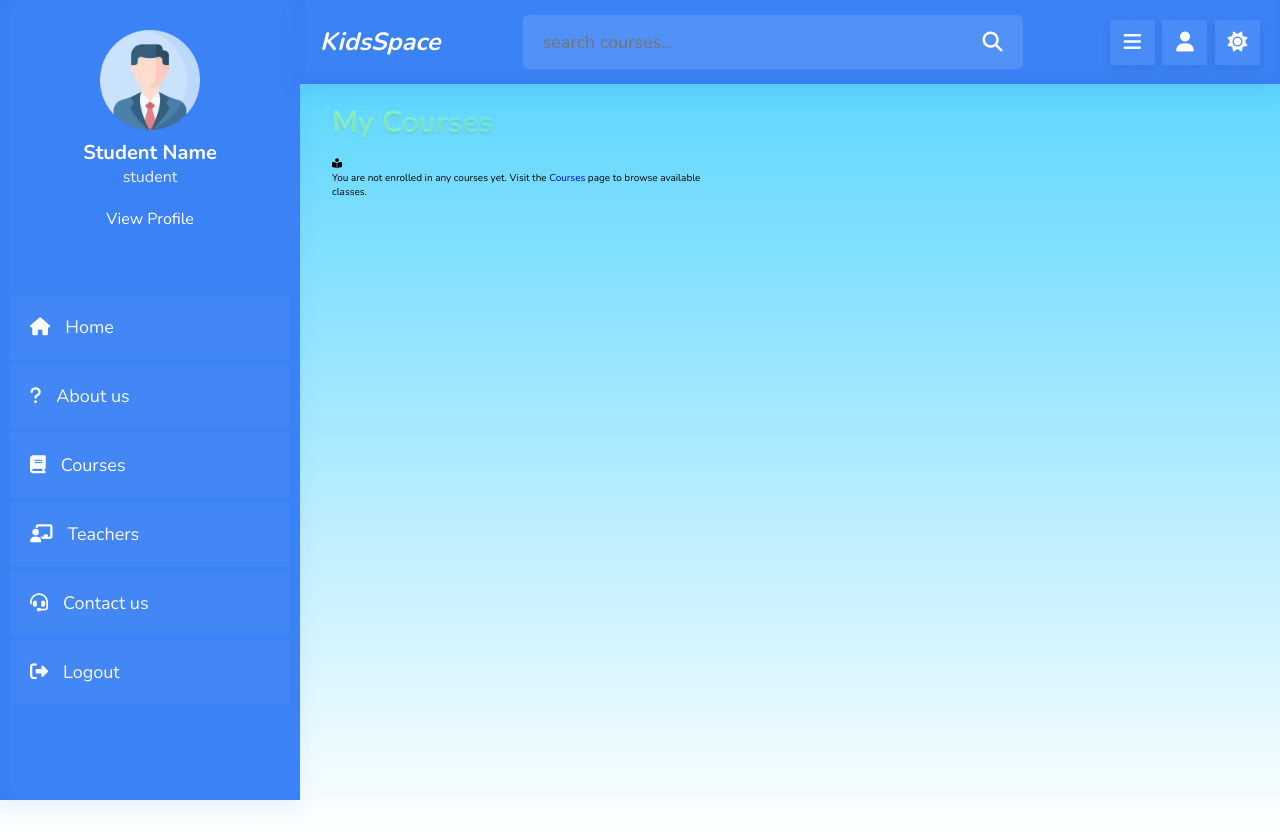
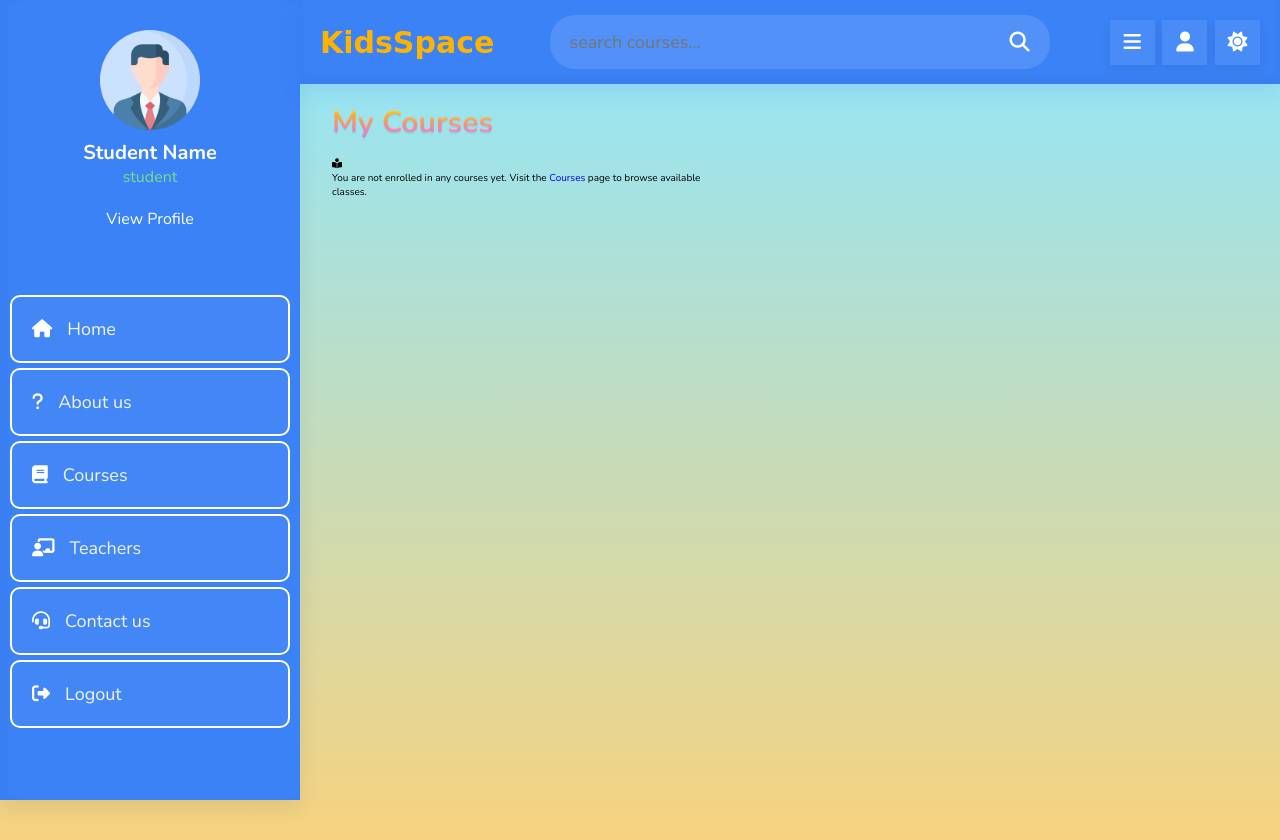
Before and after one commit to takucan1/SE-KidsSpace, a PHP site: page /studentpage/courses.php in a window 1280 px wide. Run offline with PHP 8.4, Linux system fonts and the light colour scheme; the visitor is signed in with stand-in values (Sample User, id 1).

Commit message:
Update CSS variables and styles for courses page

```diff
--- a/studentpage/courses.css
+++ b/studentpage/courses.css
@@ -3,8 +3,9 @@
 *:root{
     --main--color:#3b82f6;
     --main-dark:#2563eb;
-    --gradient-start:#4dd2ff;
-    --gradient-end:#ffffff;
+    --gradient-start:#8EE7FF;
+    --gradient-middle:#A5EECF;
+    --gradient-end:#F6D27F;
     --red:#c0392b;
     --orange:#FFD42A;
     --white:#ffffff;
@@ -54,7 +55,7 @@ body.dark{
 }
 
 *::-webkit-scrollbar-thumb{
-    background-color:var(--main--color);
+    background-color:rgb(57, 135, 165);
 }
 
 html{
@@ -184,15 +185,15 @@ section{
 }
 
 .header .flex .logo{
-    font-size: 2.5rem;
-    color: var(--white);
-    font-weight: bolder;
-    font-style: italic;
+font-size: 30px;
+    font-weight: bold;
+    color: #ffb301;
+    font-family: cursive;
 }
 
 .header .flex .search-form{
     width: 50rem;
-    border-radius: .5rem;
+    border-radius: 2.5rem;
     display: flex;
     align-items: center;
     gap: 2rem;
@@ -349,10 +350,9 @@ section{
     border-right: none;
     border-top-right-radius: 0;
     border-bottom-right-radius: 2.6rem;
-    box-shadow: 0 .8rem 2rem rgba(37,99,235,0.08), inset .6rem 0 1.2rem rgba(0,0,0,0.02);
+    box-shadow: 0 .8rem 2rem rgba(0, 17, 50, 0.08), inset .6rem 0 1.2rem rgba(7, 6, 6, 0.02);
     overflow-y: auto;
 }
-/* Sidebar scrollbar styles */
 .side-bar::-webkit-scrollbar {
     width: .8rem;
 }
@@ -387,7 +387,7 @@ section{
 }
 
 .side-bar .profile span{
-    color: rgba(255,255,255,0.9);
+    color: rgba(130, 230, 128, 0.9);
     font-size: 1.6rem;
 }
 
@@ -406,18 +406,23 @@ section{
 /* Make navbar links more pill-like (bobbly) */
 .side-bar .navbar a{
     display: block;
-    padding: 1.2rem 1.6rem;
-    margin: .6rem 0;
+    padding: 2rem;
+    margin: .5rem 0;
     font-size: 1.8rem;
     border-radius: 1.6rem;
     background: rgba(255,255,255,0.04);
     transition: transform .14s ease, background .14s ease;
+
+}
+.side-bar .navbar a {
+    border: 2px solid #fff; /* thickness + color */
+    border-radius: 10px;     /* optional — for rounded corners */
+    padding: 10px;
+    display: block;
+    margin-bottom: 10px;
 }
 
-.side-bar .navbar a:hover{
-    transform: translateX(6px);
-    background: rgba(255,255,255,0.08);
-}
+
 
 .side-bar .navbar a{
     display: block;
@@ -431,9 +436,23 @@ section{
     margin-right: 1.5rem;
     transition: .2s linear;
 }
+.side-bar .navbar a span{
+    color: rgba(251, 250, 250, 0.95);
+}
 
-.side-bar .navbar a span{
-    color: rgba(255,255,255,0.95);
+.side-bar .navbar a:hover{
+    color: var(--main--color);
+    transform: translateX(6px);
+    background-color: white;
+    border: 2px solid var(--main-dark); /* thickness + color */
+    border-radius: 10px;     /* optional — for rounded corners */
+    display: block;         /* ensures the box wraps entire row */
+}
+.side-bar .navbar a:hover span{
+    color: var(--main--color);
+}
+.side-bar .navbar a:hover i{
+    color: var(--main--color);
 }
 
 /* Styled scrollbar for sidebar navbar */
@@ -471,7 +490,7 @@ section{
 
 /* Make header and sidebar friendly on smaller screens while keeping bobbly look */
 @media (max-width: 991px){
-    .header{border-bottom-left-radius:1.6rem;border-bottom-right-radius:1.6rem}
+    .header{border-bottom-left-radius:1.6rem;border: bottom right radius 1.6rem;}
     .side-bar{width:24rem}
     .side-bar .navbar{max-height: calc(100vh - 16rem)}
 }
@@ -491,10 +510,9 @@ section{
 .header .flex .profile,
 .side-bar,
 .side-bar .profile,
-.side-bar .navbar a,
 .submission-item img,
 img{
-    border-radius: 0 !important;
+    border-radius: 0px !important;
 }
 
 /* ensure header decorative bubble not visible when radii removed */
@@ -504,12 +522,18 @@ img{
     font-size:3rem;
     font-weight:900;
     margin:0.6rem 0 1.4rem;
-    background:linear-gradient(90deg,#8ef6c1,#4dd2ff);
+    background:linear-gradient(#fdf700, /* yellow */
+      #ffb347, /* orange */
+      #f78fb3, /* pink */
+      #a29bfe  /* purple */
+  );
     -webkit-background-clip:text;
     background-clip:text;
     -webkit-text-fill-color:transparent;
     color:transparent;
     text-shadow:0 .2rem 0 rgba(0,0,0,0.05);
+    color: #fff;
+    font-weight: 700;
 }
 
 .accordion{
@@ -524,7 +548,7 @@ img{
     border-radius:.4rem;
     margin-bottom:1.2rem;
     display:flex;
-    justify-content:space-between;
+    justify-content:space-betw  een;
     align-items:center;
     box-shadow:0 .1rem 0 rgba(0,0,0,0.05);
 }
```
